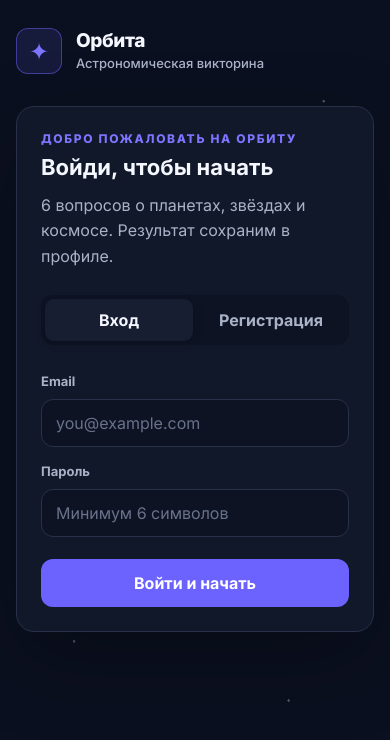
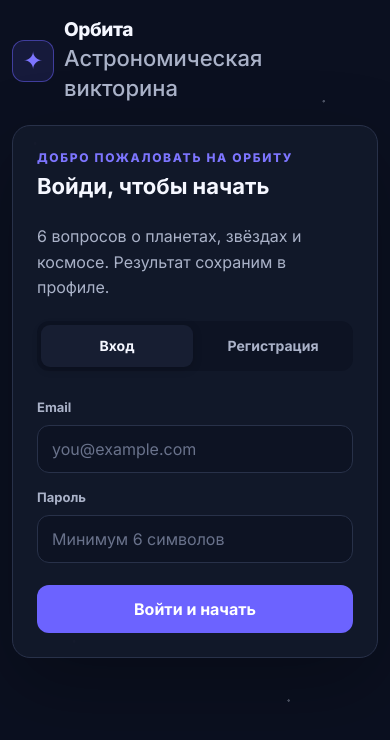
Before and after one commit to Logic1764/nfac, a React (Vite) app: page / in a window 390 px wide. Shown: the top 740 px of the page. Built offline with nearby package versions, Linux system fonts and the light colour scheme; no server answers.

Commit message:
Improve mobile layout responsiveness

```diff
--- a/src/index.css
+++ b/src/index.css
@@ -22,9 +22,12 @@
 
 * { box-sizing: border-box; margin: 0; padding: 0; }
 
-body { min-width: 320px; min-height: 100vh; }
+html { overflow-x: hidden; }
+body { min-width: 320px; min-height: 100vh; overflow-x: hidden; }
 button, input { font: inherit; }
 button, a { -webkit-tap-highlight-color: transparent; }
+button { touch-action: manipulation; }
+img, svg { max-width: 100%; }
 
 :focus-visible {
   outline: 3px solid rgba(108, 99, 255, 0.5);
--- a/src/styles/components.css
+++ b/src/styles/components.css
@@ -1,4 +1,6 @@
 .quiz-card {
+  width: 100%;
+  min-width: 0;
   padding: clamp(24px, 6vw, 42px);
   border: 1px solid var(--border);
   border-radius: var(--radius);
@@ -6,13 +8,13 @@
   box-shadow: 0 28px 80px rgba(0, 0, 0, 0.28);
 }
 
-.user-menu { display: flex; position: relative; align-items: center; gap: 10px; margin-left: auto; }
-.user-menu__profile-link { padding: 9px 6px; color: var(--muted); font-size: 14px; font-weight: 700; text-decoration: none; }
+.user-menu { display: flex; position: relative; min-width: 0; align-items: center; gap: 10px; margin-left: auto; }
+.user-menu__profile-link { display: inline-flex; min-height: 44px; align-items: center; padding: 9px 6px; color: var(--muted); font-size: 14px; font-weight: 700; text-decoration: none; }
 .user-menu__profile-link:hover { color: var(--text); }
-.user-menu__sign-out { padding: 9px 13px; border: 1px solid var(--border); border-radius: 10px; color: var(--text); background: transparent; font-weight: 700; cursor: pointer; }
+.user-menu__sign-out { min-height: 44px; padding: 9px 13px; border: 1px solid var(--border); border-radius: 10px; color: var(--text); background: transparent; font-weight: 700; cursor: pointer; }
 .user-menu__sign-out:hover:not(:disabled) { border-color: var(--accent); background: rgba(108, 99, 255, 0.1); }
 .user-menu__sign-out:disabled { cursor: wait; opacity: 0.6; }
-.user-menu__error { position: absolute; top: calc(100% + 8px); right: 0; color: #ff9ca8; font-size: 12px; white-space: nowrap; }
+.user-menu__error { position: absolute; top: calc(100% + 8px); right: 0; max-width: min(280px, 100vw); color: #ff9ca8; font-size: 12px; overflow-wrap: anywhere; }
 
 .intro-card__orbit { display: grid; width: 60px; height: 60px; margin-bottom: 28px; place-items: center; border: 1px solid rgba(108, 99, 255, 0.45); border-radius: 50%; color: var(--accent-hover); background: rgba(108, 99, 255, 0.1); font-size: 25px; }
 .intro-card h2 { max-width: 580px; margin-bottom: 16px; font-size: clamp(30px, 6vw, 46px); line-height: 1.12; letter-spacing: -0.04em; }
@@ -25,7 +27,8 @@
 .progress-bar { height: 100%; border-radius: inherit; background: var(--accent); transition: width 220ms ease; }
 .quiz-card h2 { margin-bottom: 28px; font-size: clamp(22px, 4vw, 29px); line-height: 1.35; }
 .answers { display: grid; gap: 12px; }
-.answer-button { display: flex; align-items: center; gap: 14px; width: 100%; padding: 14px 16px; border: 1px solid var(--border); border-radius: var(--radius-small); color: var(--text); background: var(--surface-raised); text-align: left; cursor: pointer; transition: border-color 160ms ease, background 160ms ease, transform 160ms ease; }
+.answer-button { display: flex; min-height: 48px; min-width: 0; align-items: center; gap: 14px; width: 100%; padding: 14px 16px; border: 1px solid var(--border); border-radius: var(--radius-small); color: var(--text); background: var(--surface-raised); text-align: left; cursor: pointer; transition: border-color 160ms ease, background 160ms ease, transform 160ms ease; }
+.answer-button > :last-child { min-width: 0; overflow-wrap: anywhere; }
 .answer-button:hover { border-color: #4a5370; background: #1c2439; transform: translateY(-1px); }
 .answer-button--selected { border-color: var(--accent); background: rgba(108, 99, 255, 0.14); }
 .answer-letter { display: grid; width: 34px; height: 34px; flex: 0 0 auto; place-items: center; border-radius: 9px; color: var(--accent-hover); background: rgba(108, 99, 255, 0.13); font-weight: 800; }
@@ -56,16 +59,35 @@
 .form input::placeholder { color: #69728b; }
 .form input:focus { border-color: var(--accent); outline: 3px solid rgba(108, 99, 255, 0.2); }
 .form .primary-button { margin-top: 12px; }
-.message { margin-top: 18px; color: var(--muted); line-height: 1.5; }
+.message { margin-top: 18px; color: var(--muted); line-height: 1.5; overflow-wrap: anywhere; }
 
 .profile-card { display: grid; gap: 28px; }
 .profile-identity { display: flex; align-items: center; gap: 16px; }
+.profile-identity > div { min-width: 0; }
 .profile-avatar { display: grid; width: 64px; height: 64px; flex: 0 0 auto; place-items: center; border-radius: 50%; color: #fff; background: var(--accent); font-size: 28px; font-weight: 800; }
 .profile-label { margin-bottom: 4px; color: var(--muted); font-size: 13px; font-weight: 700; }
 .profile-identity h2 { margin: 0; overflow-wrap: anywhere; font-size: clamp(18px, 4vw, 24px); }
 .profile-stats { display: grid; grid-template-columns: repeat(2, 1fr); gap: 12px; }
 .profile-stats div { padding: 18px; border: 1px solid var(--border); border-radius: var(--radius-small); background: var(--surface-raised); }
 .profile-stats dt { margin-bottom: 8px; color: var(--muted); font-size: 13px; font-weight: 700; }
-.profile-stats dd { color: var(--text); font-size: 20px; font-weight: 800; }
+.profile-stats dd { color: var(--text); font-size: 20px; font-weight: 800; overflow-wrap: anywhere; }
 .profile-empty, .profile-loading { padding: 24px; border-radius: var(--radius-small); color: var(--muted); background: var(--surface-raised); text-align: center; }
 .profile-error { color: #ff9ca8; }
+
+@media (max-width: 420px) {
+  .intro-card__orbit { width: 52px; height: 52px; margin-bottom: 20px; }
+  .intro-card h2 { margin-bottom: 14px; font-size: 28px; }
+  .intro-card__text { font-size: 15px; line-height: 1.55; }
+  .intro-card__meta { margin: 22px 0; }
+  .progress-track { margin-bottom: 26px; }
+  .quiz-card h2 { margin-bottom: 22px; }
+  .answer-button { gap: 10px; padding-inline: 12px; }
+  .answer-letter { width: 32px; height: 32px; }
+  .next-button { width: 100%; }
+  .auth-card__heading { margin-bottom: 20px; }
+  .auth-tabs__button { min-width: 0; padding-inline: 6px; font-size: 14px; }
+  .profile-card { gap: 22px; }
+  .profile-identity { align-items: flex-start; gap: 12px; }
+  .profile-avatar { width: 52px; height: 52px; font-size: 23px; }
+  .profile-stats div { padding: 15px; }
+}
--- a/src/styles/layout.css
+++ b/src/styles/layout.css
@@ -2,6 +2,7 @@
   position: relative;
   display: grid;
   min-height: 100vh;
+  min-height: 100dvh;
   place-items: center;
   overflow: hidden;
   padding: 48px 24px;
@@ -20,7 +21,7 @@
     radial-gradient(circle at 19% 76%, #aab2c8 1px, transparent 1.5px);
 }
 
-.quiz-shell { position: relative; width: min(100%, 760px); }
+.quiz-shell { position: relative; width: min(100%, 760px); min-width: 0; }
 
 .quiz-header {
   display: flex;
@@ -30,7 +31,8 @@
   margin-bottom: 32px;
 }
 
-.quiz-brand { display: flex; align-items: center; gap: 14px; }
+.quiz-brand { display: flex; min-width: 0; align-items: center; gap: 14px; }
+.quiz-brand > div { min-width: 0; }
 .quiz-brand__name { margin-bottom: 3px; color: var(--text); font-size: 19px; font-weight: 800; letter-spacing: -0.02em; }
 
 .quiz-header__icon {
@@ -46,7 +48,7 @@
   font-size: 24px;
 }
 
-.quiz-header h1 { font-size: clamp(24px, 5vw, 34px); line-height: 1.15; letter-spacing: -0.03em; }
+.quiz-header h1 { min-width: 0; overflow-wrap: anywhere; font-size: clamp(24px, 5vw, 34px); line-height: 1.15; letter-spacing: -0.03em; }
 .quiz-brand h1 { color: var(--muted); font-size: 13px; font-weight: 500; line-height: 1.35; letter-spacing: 0; }
 .auth-page { display: grid; gap: 20px; }
 .auth-page .quiz-card { width: 100%; }
@@ -56,11 +58,20 @@
 .not-found-card > p:not(.eyebrow) { margin-bottom: 28px; color: var(--muted); }
 
 @media (max-width: 600px) {
-  .quiz-page { align-items: start; padding: 28px 16px; }
-  .quiz-header { flex-wrap: wrap; }
+  .quiz-page { align-items: start; padding: 24px 16px; }
+  .quiz-header { flex-wrap: wrap; align-items: center; gap: 14px; margin-bottom: 22px; }
   .quiz-header__icon { width: 46px; height: 46px; }
-  .user-menu { width: auto; margin-left: 0; }
+  .quiz-brand { gap: 10px; }
+  .user-menu { width: 100%; margin-left: 0; }
   .user-menu__sign-out { margin-left: auto; }
   .quiz-card { border-radius: 16px; }
   .profile-stats { grid-template-columns: 1fr; }
 }
+
+@media (max-width: 420px) {
+  .quiz-page { padding: 18px 12px; }
+  .quiz-header__icon { width: 42px; height: 42px; }
+  .quiz-header > .quiz-header__icon + div { min-width: 0; flex: 1; }
+  .quiz-header h1 { font-size: 22px; }
+  .quiz-card { padding: 20px 16px; }
+}
```
